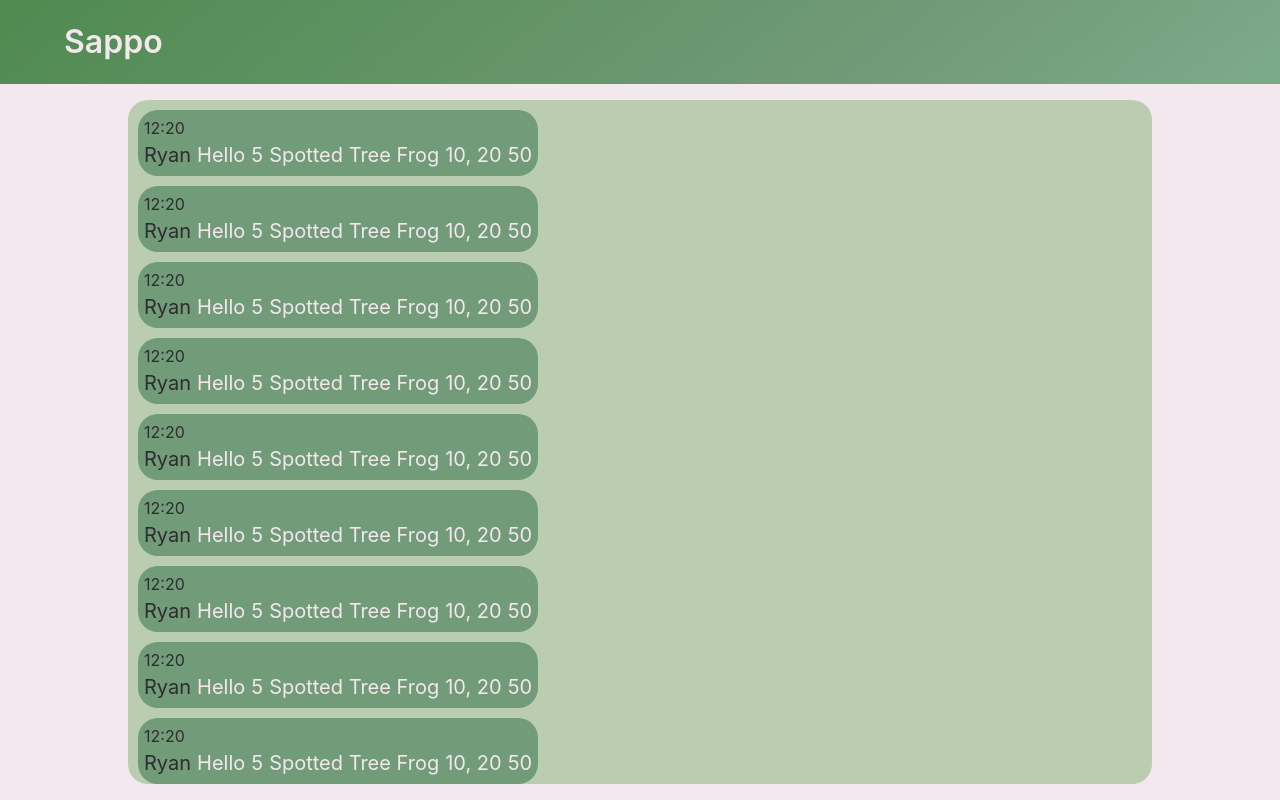
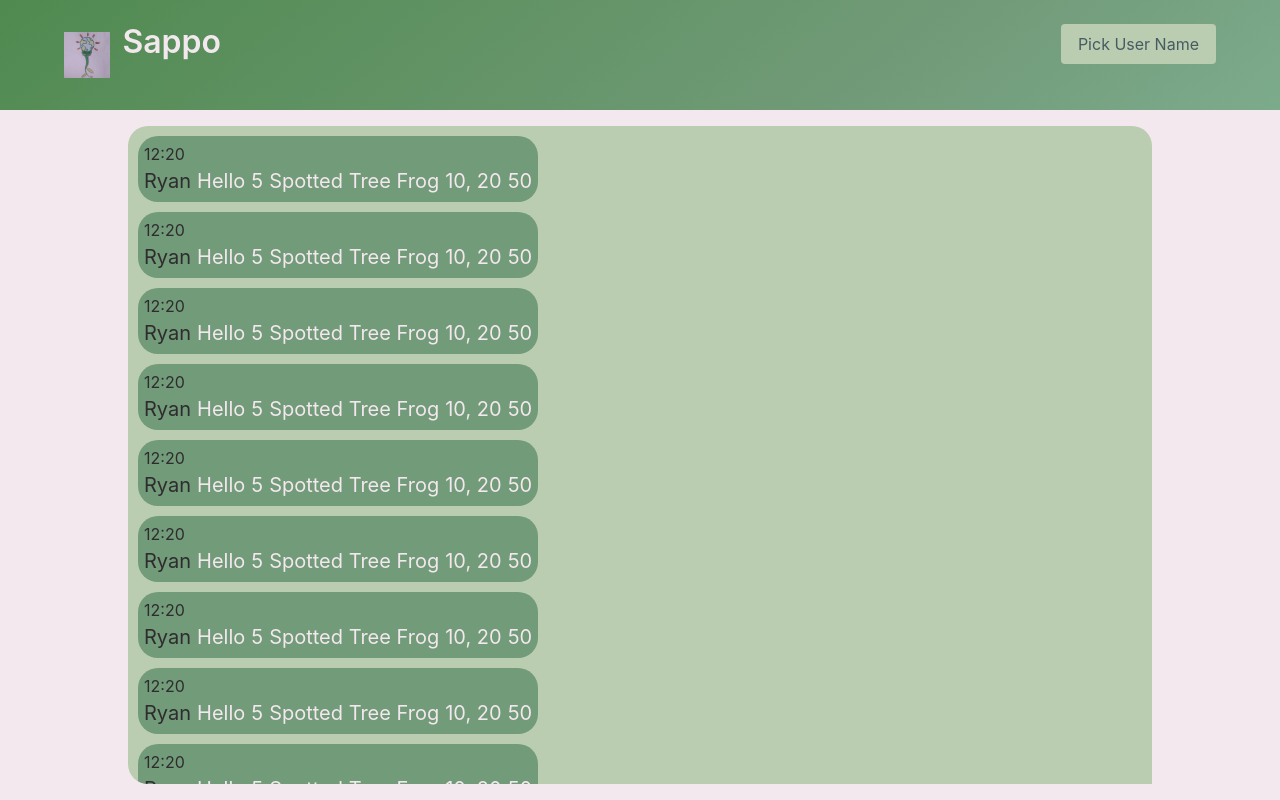
Before and after one commit to RyanChristian4427/sappo, a React (Create React App) app in the folder react-client/: page /chat in a window 1280 px wide. Built offline with nearby package versions, Linux system fonts and the light colour scheme.

Commit message:
feat: Added current user display to header

```diff
--- a/react-client/src/components/Chat/Chat.scss
+++ b/react-client/src/components/Chat/Chat.scss
@@ -15,12 +15,17 @@ body,
 
   .hero {
     flex: 0 1 auto;
+
+    img {
+      width: 5.5vw;
+      height: auto;
+    }
   }
 
   .chat-container {
     margin: 2vh 10vw;
     flex: 1 0 auto;
-    border-radius: 20px;
+    border-radius: 20px 20px 0 20px;
     overflow-y: auto;
     height: 80vh;
     background: $theme-charleston-green;
--- a/react-client/src/components/Chat/index.tsx
+++ b/react-client/src/components/Chat/index.tsx
@@ -3,6 +3,7 @@ import './Chat.scss';
 import ChatMessage from 'src/components/ChatMessage';
 import {inject, observer} from 'mobx-react';
 import {AuthStore} from '../../stores/modules/authStore';
+import logo from '../../assets/logo.jpg';
 
 interface InjectedProps {
     authStore: AuthStore;
@@ -15,7 +16,6 @@ interface IState {
 }
 
 enum Fields {
-
     username = 'username',
     message = 'message',
 }
@@ -23,7 +23,6 @@ enum Fields {
 @inject('authStore')
 @observer
 export default class Chat extends React.Component<{}, IState> {
-
     constructor(props: {}) {
         super(props);
         this.state = {
@@ -69,14 +68,29 @@ export default class Chat extends React.Component<{}, IState> {
                 </div>
             </div>;
 
+        const currentlyLoggedInAs = (this.injectedProps.authStore.currentUser.Username)
+            ? <h2 className="subtitle">Currently logged in as: {this.injectedProps.authStore.currentUser.Username}</h2>
+            : null;
+
         return (
             <div className="chat-page">
                 <section className="hero is-xanadu-light is-bold is-small">
                     <div className="hero-body">
-                        <div className="container">
-                            <h1 className="title">
-                                Sappo
-                            </h1>
+                        <div className="navbar">
+                            <div className="container">
+                                <div className="navbar-brand">
+                                    <img className="navbar-item" src={logo} alt="Sappo logo"/>
+                                </div>
+                                <div className="navbar-content">
+                                    <h1 className="title">
+                                        Sappo
+                                    </h1>
+                                    {currentlyLoggedInAs}
+                                </div>
+                                <div className="navbar-end">
+                                    <button className="button is-charleston-green-dark" onClick={this.handleSubmitForm}>Pick User Name</button>
+                                </div>
+                            </div>
                         </div>
                     </div>
                 </section>
@@ -91,7 +105,7 @@ export default class Chat extends React.Component<{}, IState> {
                         </div>
                         <div className="control">
                             <button className="button is-xanadu-light" onClick={this.handleSubmitForm}>
-                                Search
+                                Send
                             </button>
                         </div>
                     </div>
@@ -106,7 +120,7 @@ export default class Chat extends React.Component<{}, IState> {
     };
 
     private handleChange = (field: Fields) => (event: React.ChangeEvent<HTMLInputElement>): void => {
-        if (field == Fields.username || field == Fields.message) {
+        if (field === Fields.username || field === Fields.message) {
             // @ts-ignore
             // Have to ts ignore here, as it can't detect that I guarantee [field] is indeed a string type and is in `state`
             this.setState({ [field]: event.target.value });
--- a/react-client/src/styles/_variables.scss
+++ b/react-client/src/styles/_variables.scss
@@ -8,4 +8,6 @@ $theme-ash-grey: #2E2C2F;
 $colors: (
         "xanadu-light": ($theme-xanadu, $theme-isabelline),
         "xanadu-dark": ($theme-xanadu, $theme-deep-space-sparkle),
+        "charleston-green-light": ($theme-charleston-green, $theme-isabelline),
+        "charleston-green-dark": ($theme-charleston-green, $theme-deep-space-sparkle),
 );
```
